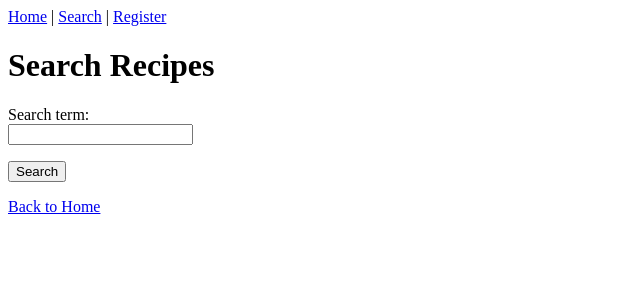
After one commit to modaralgayal/recipes, a Flask app: page /search in a window 1280 px wide. The commit adds this page. Shown: the top 300 px of the page, without its empty margins (0-640 px from the left). Run offline with Flask 3, Linux system fonts and the light colour scheme.

Commit message:
search bar

```diff
--- a/app.py
+++ b/app.py
@@ -278,5 +278,19 @@ def logout():
     return redirect("/")
 
 
+@app.route("/search", methods=["GET", "POST"])
+def search():
+    if request.method == "GET":
+        return render_template("search.html", recipes=None, search_term="")
+
+    if request.method == "POST":
+        search_term = request.form.get("search_term", "").strip()
+        if not search_term:
+            return render_template("search.html", recipes=None, search_term="")
+
+        recipes = forum.search_recipes(search_term)
+        return render_template("search.html", recipes=recipes, search_term=search_term)
+
+
 if __name__ == "__main__":
     app.run(debug=True)
--- a/templates/base.html
+++ b/templates/base.html
@@ -8,6 +8,7 @@
     <header>
         <nav>
             <a href="/">Home</a>
+            | <a href="/search">Search</a>
             {% if session.user_id %}
                 | <a href="/user/{{ session.user_id }}">{{ session.username }}</a>
                 | <a href="/logout">Logout</a>
--- /dev/null
+++ b/templates/search.html
@@ -0,0 +1,35 @@
+{% extends "base.html" %}
+
+{% block title %}Search Recipes{% endblock %}
+
+{% block content %}
+    <h1>Search Recipes</h1>
+
+    <form action="/search" method="post">
+        <p>
+            <label for="search_term">Search term:</label><br />
+            <input type="text" name="search_term" value="{{ search_term }}" maxlength="100" required />
+        </p>
+        <input type="submit" value="Search" />
+    </form>
+
+    {% if search_term %}
+        <h2>Search Results for "{{ search_term }}"</h2>
+
+        {% if recipes %}
+            <ul>
+                {% for recipe in recipes %}
+                <li>
+                    <a href="/recipy/{{ recipe[0] }}">{{ recipe[1] | safe }}</a><br />
+                    Cuisine: {{ recipe[3] }}<br />
+                    {{ recipe[4] }} comments on recipe. Newest: {{ recipe[5] }}
+                </li>
+                {% endfor %}
+            </ul>
+        {% else %}
+            <p>No recipes found matching "{{ search_term }}".</p>
+        {% endif %}
+    {% endif %}
+
+    <p><a href="/">Back to Home</a></p>
+{% endblock %}
```
Also changed, not shown: forum.py (+11 -3 lines), templates/index.html (+8 -0 lines).
